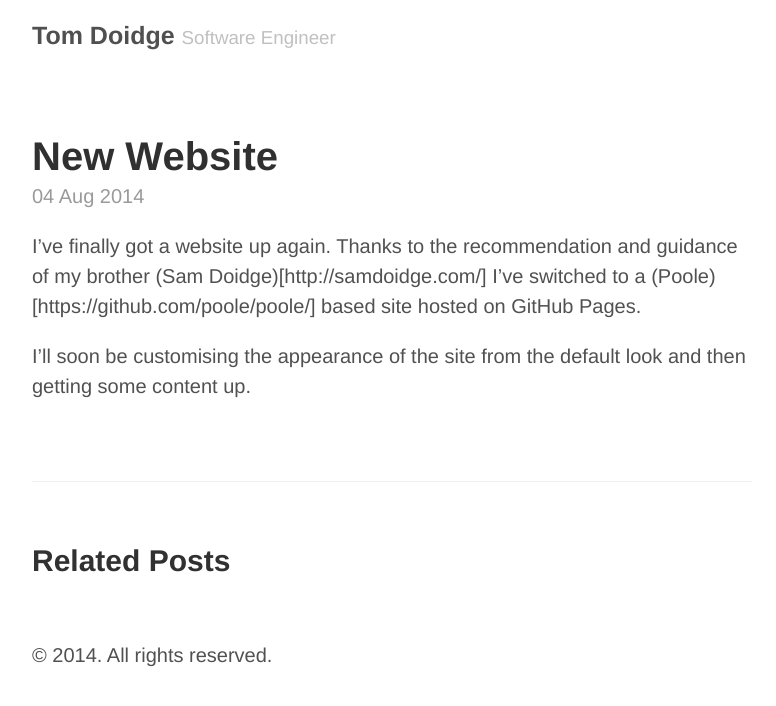
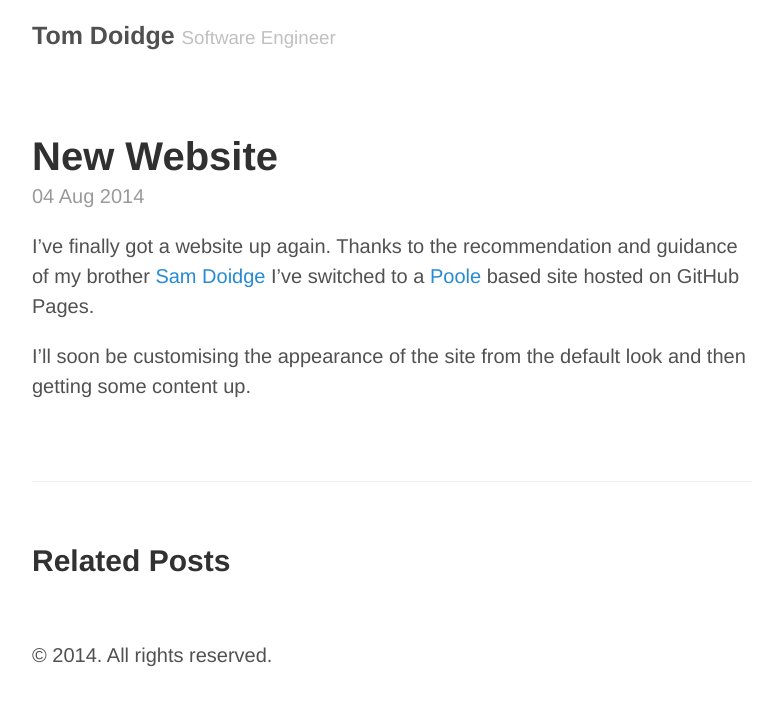
Before and after one commit to tombdoidge/tombdoidge.github.io, a Jekyll site: the page built from _posts/2014-08-04-new-website.md, in a window 1280 px wide. Shown: the top 706 px of the page, without its empty margins (248-1024 px from the left). Built offline with Jekyll 4.4.1, drawn with Linux system fonts in a browser that asks for light colours; Markdown is read by kramdown in place of the engine named in the settings.

Commit message:
Fixed incorrect syntax

```diff
--- a/_posts/2014-08-04-new-website.md
+++ b/_posts/2014-08-04-new-website.md
@@ -2,6 +2,6 @@
 layout: post
 title: New Website
 ---
-I've finally got a website up again. Thanks to the recommendation and guidance of my brother (Sam Doidge)[http://samdoidge.com/] I've switched to a (Poole)[https://github.com/poole/poole/] based site hosted on GitHub Pages.
+I've finally got a website up again. Thanks to the recommendation and guidance of my brother [Sam Doidge](http://samdoidge.com/) I've switched to a [Poole](https://github.com/poole/poole/) based site hosted on GitHub Pages.
 
 I'll soon be customising the appearance of the site from the default look and then getting some content up.
```
